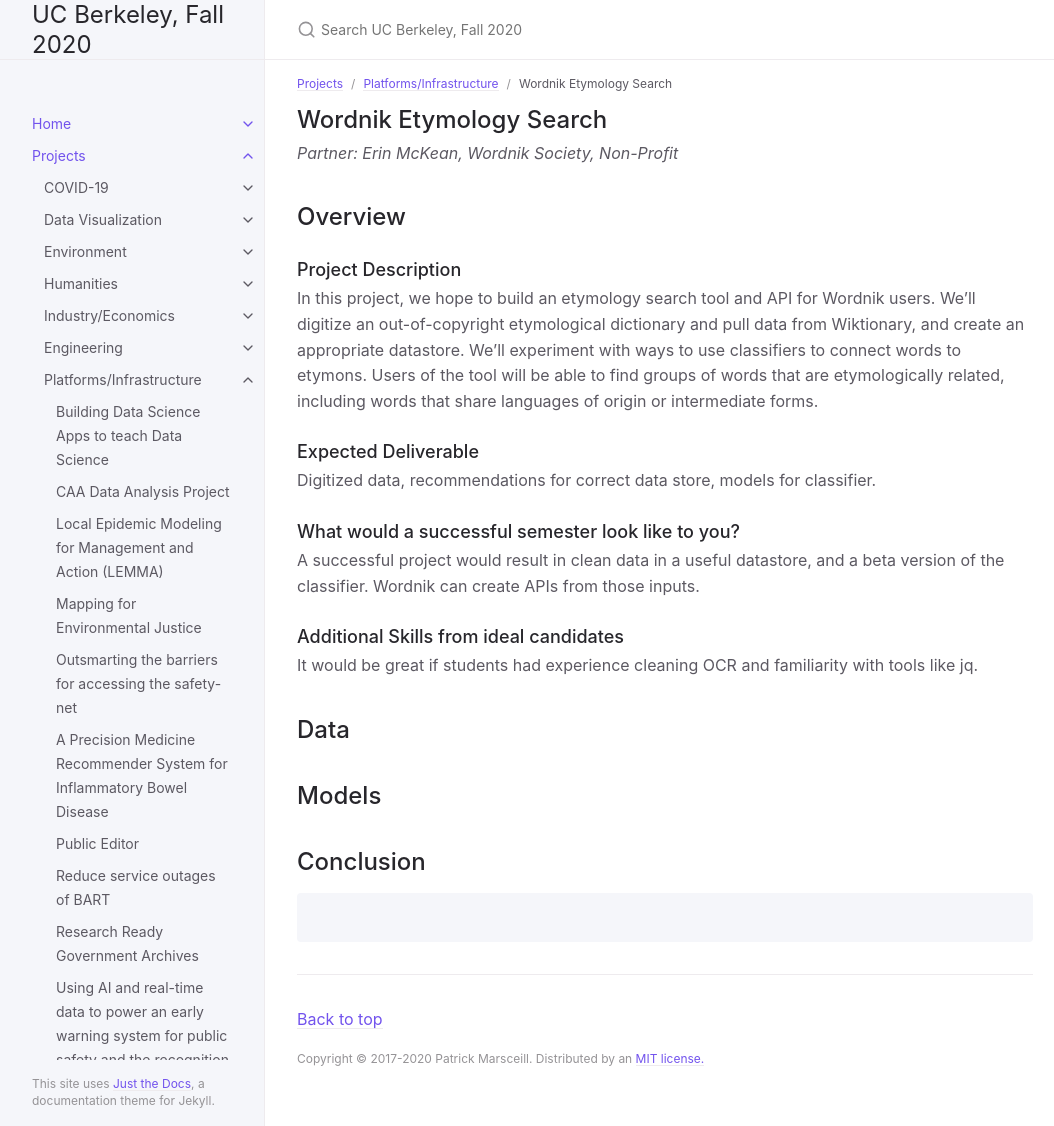
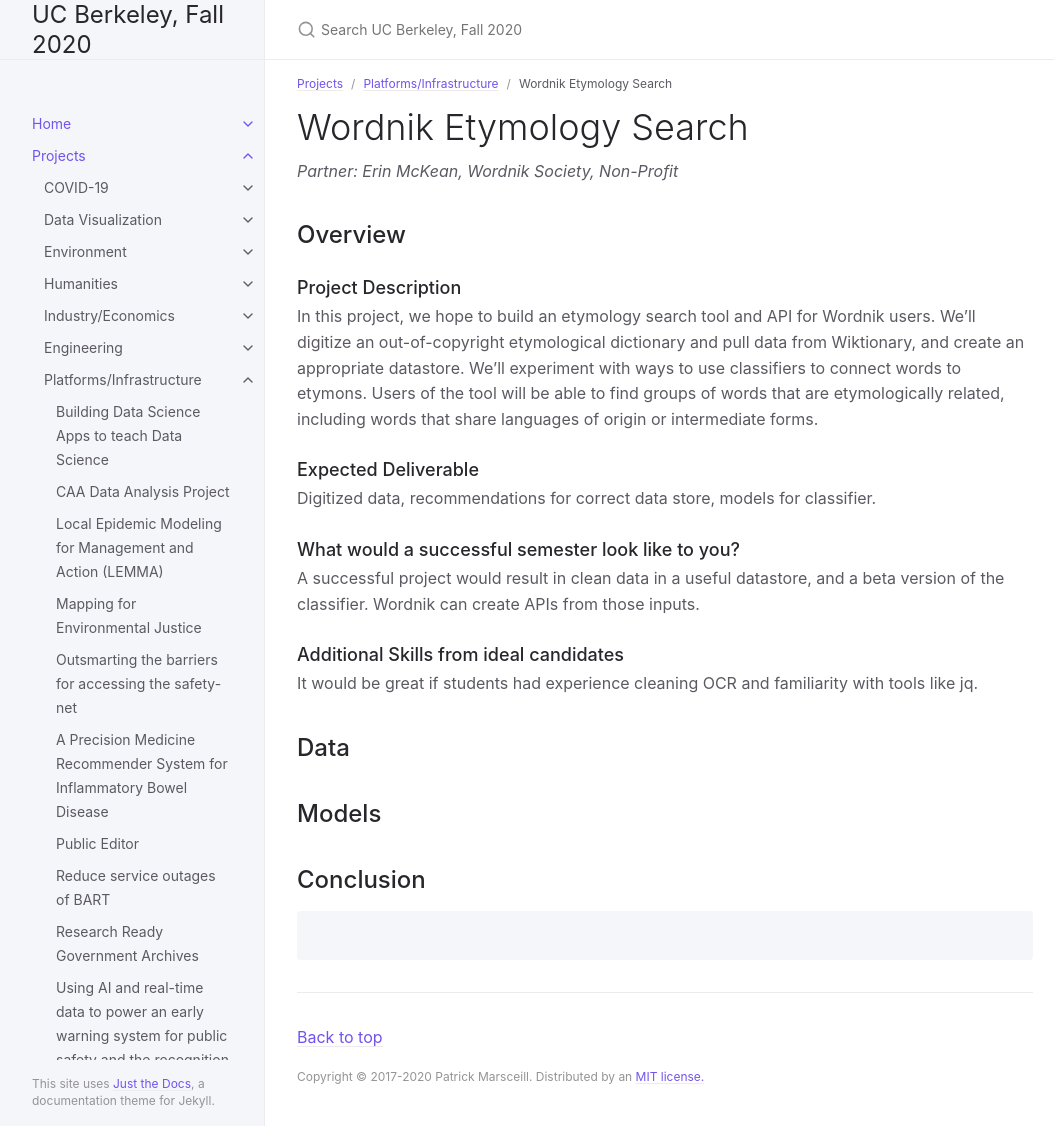
Before and after one commit to DS-Discovery/ds-discovery.github.io, a Jekyll site: the page built from Projects/Platforms:Infrastructure/Wordnik Etymology Search.md, in a window 1280 px wide and 1126 px high. Shown: the whole window, without its empty margins (107-1161 px from the left). Built offline with Jekyll 4.4.1, drawn with Linux system fonts in a browser that asks for light colours.

```diff
--- a/Projects/Platforms:Infrastructure/Wordnik Etymology Search.md
+++ b/Projects/Platforms:Infrastructure/Wordnik Etymology Search.md
@@ -7,7 +7,7 @@ nav_order: 18
 ---
 
 
-## Wordnik Etymology Search
+# Wordnik Etymology Search
 *Partner: Erin McKean, Wordnik Society, Non-Profit*
 
 ## Overview
```
